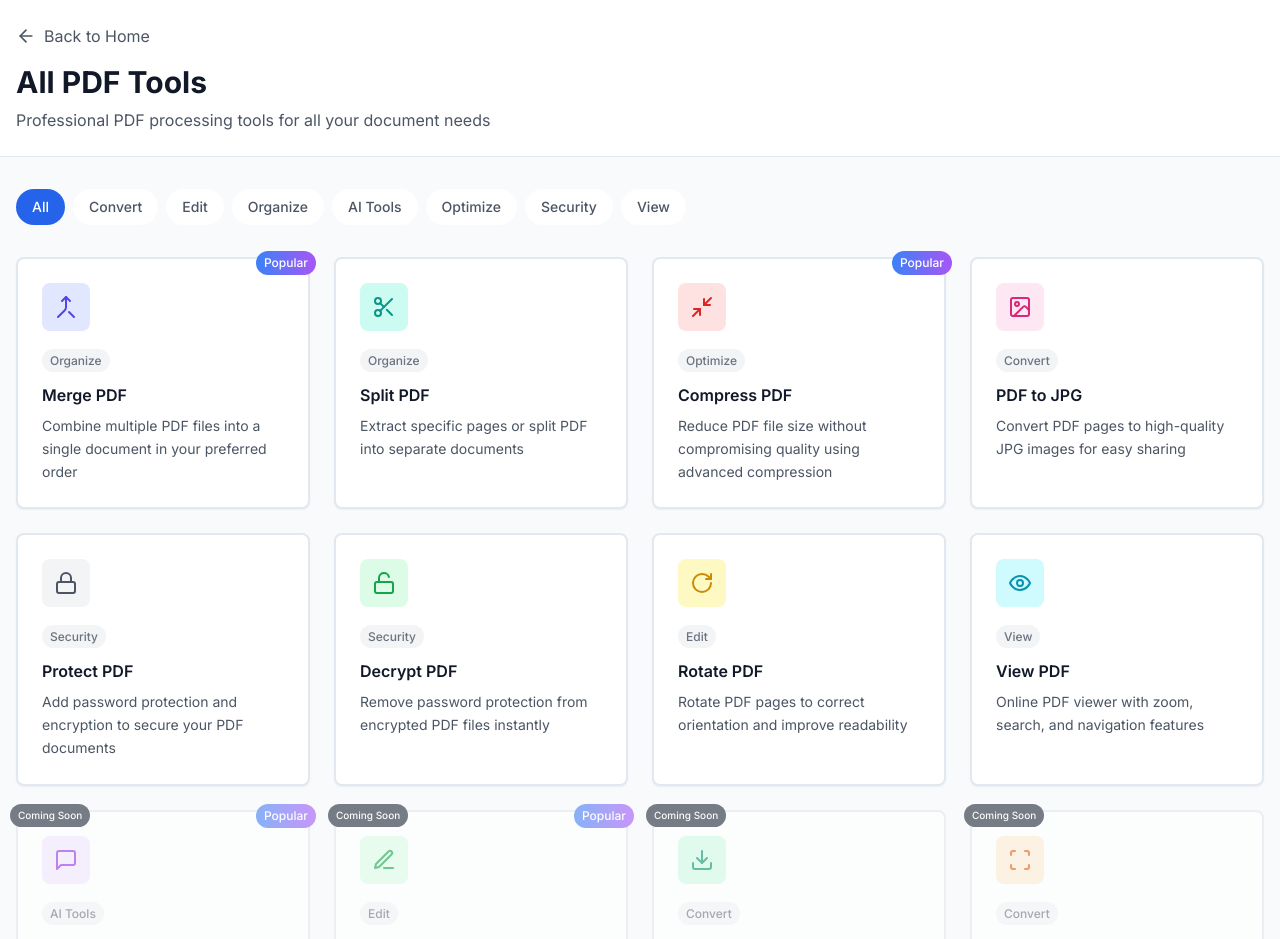
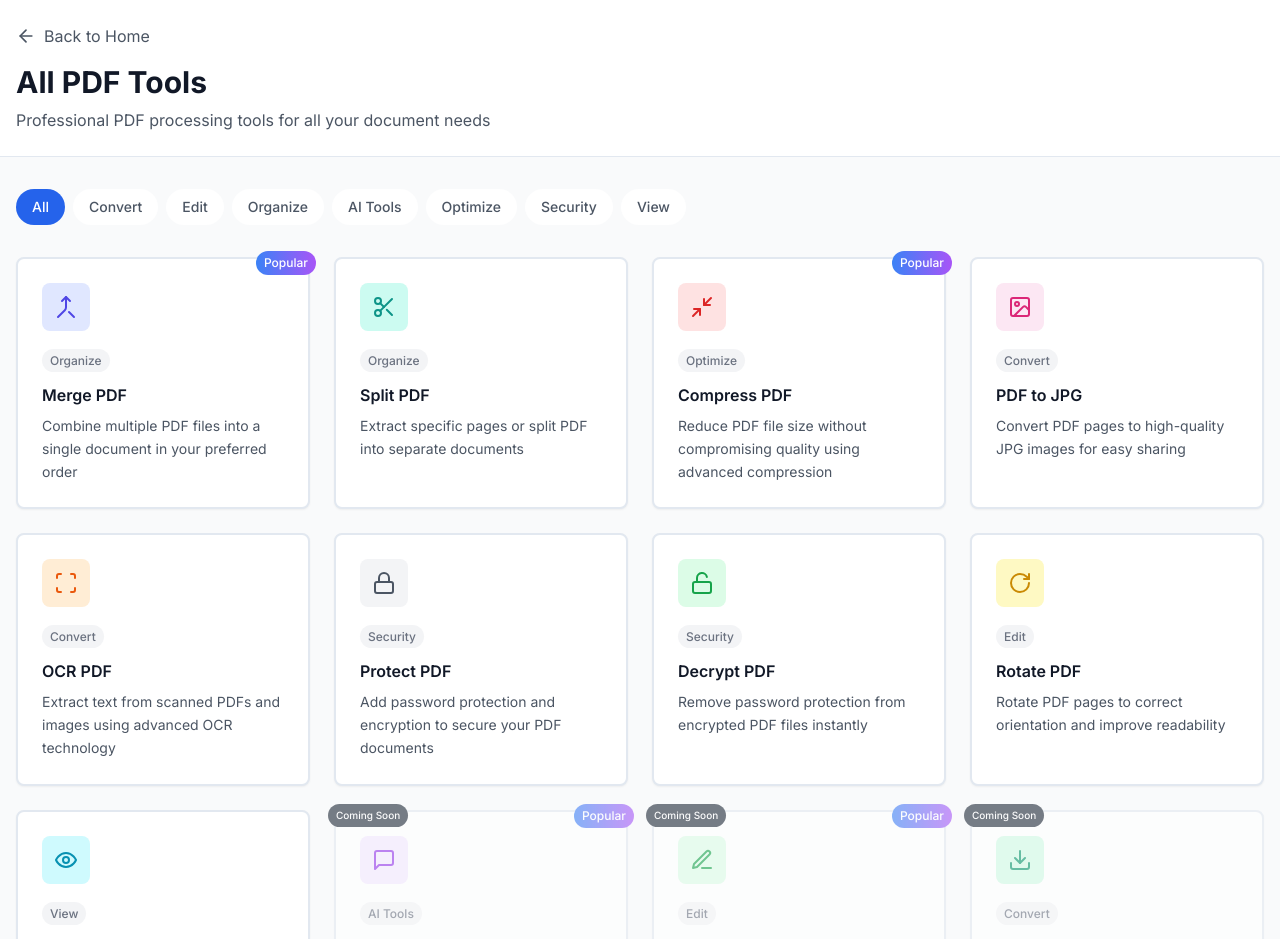
Before and after one commit to deepakkumar-m/pdf-toolkit, a Next.js app: page /tools in a window 1280 px wide. Shown: the top 939 px of the page. Built offline with nearby package versions, Linux system fonts and the light colour scheme.

Commit message:
Update page.tsx

```diff
--- a/src/app/tools/page.tsx
+++ b/src/app/tools/page.tsx
@@ -94,8 +94,7 @@ const allTools = [
     description: 'Extract text from scanned PDFs and images using advanced OCR technology',
     icon: Scan,
     color: 'bg-orange-100 text-orange-600',
-    category: 'Convert',
-    comingSoon: true
+    category: 'Convert'
   },
   {
     id: 'protect-pdf',
```
